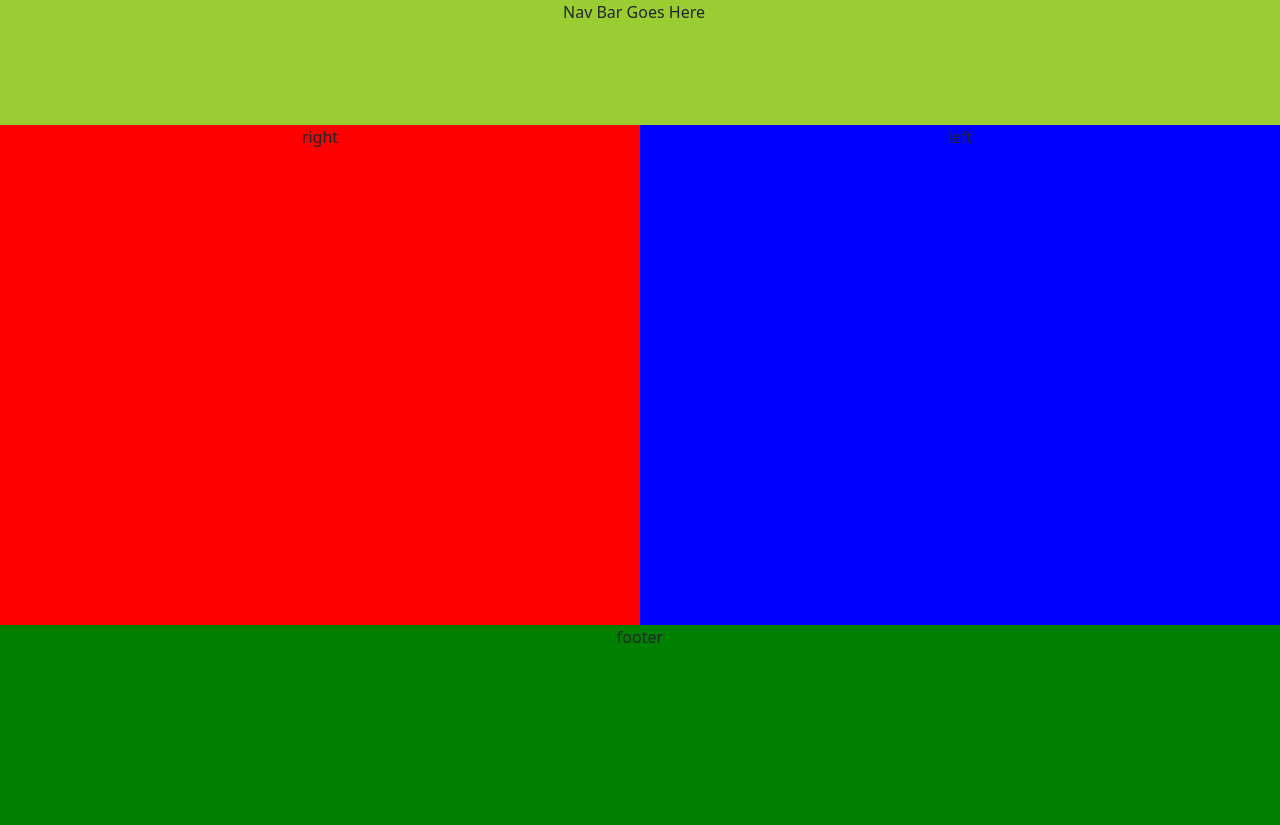
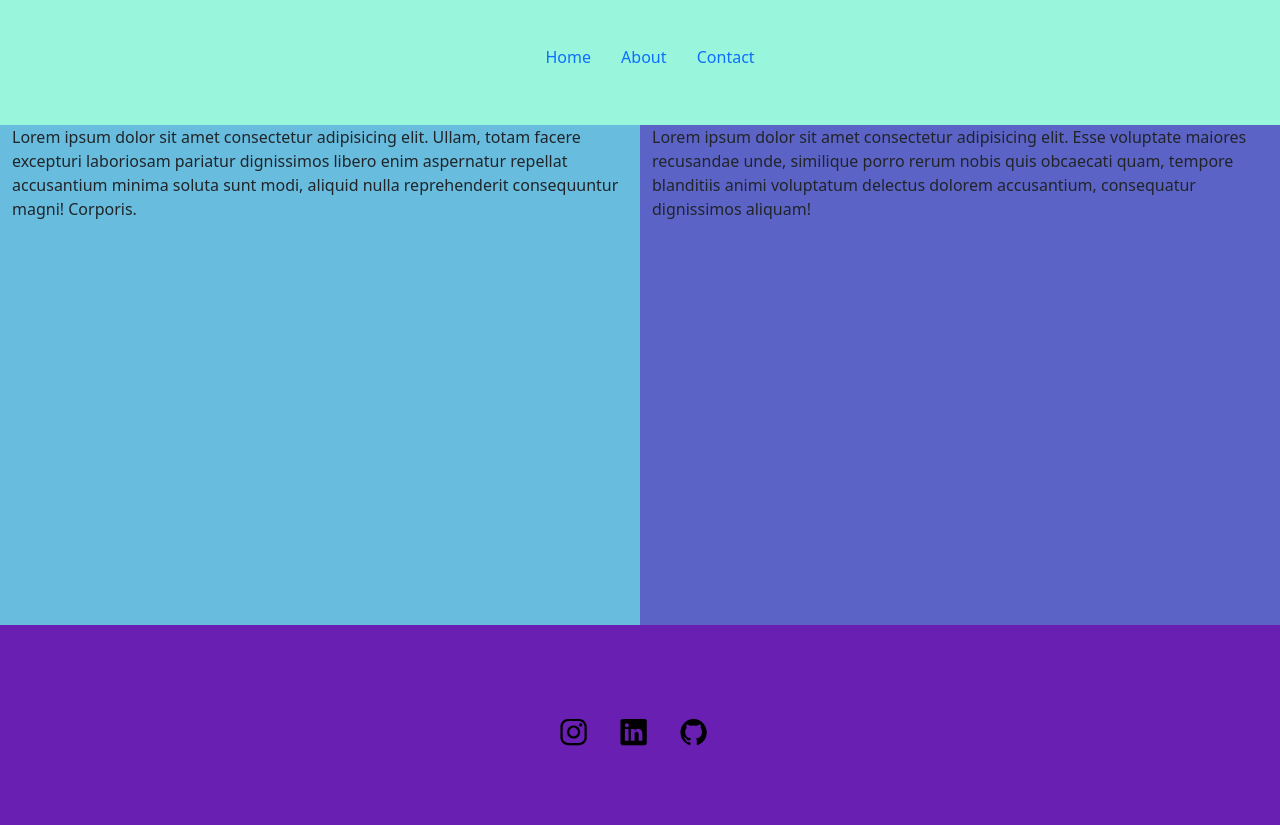
Before and after one commit to Fpcfan511/collab-practice, a plain HTML site: page index.html in a window 1280 px wide. Drawn offline with nearby package versions, Linux system fonts and the light colour scheme.

Commit message:
added color scheme, nav buttons and social icons in footer

```diff
--- a/css/styles.css
+++ b/css/styles.css
@@ -1,16 +1,44 @@
 .nav{
-    background-color: yellowgreen;
+    background-color: #9AF5DD;
     height: 125px;
 }
+li{
+    color: black;
+    font-family: 'Trebuchet MS', 'Lucida Sans Unicode', 'Lucida Grande', 'Lucida Sans', Arial, sans-serif;
+    transform: translate(0%, 100%);
+}
+li a{
+    text-decoration: none;
+}
+a:visited{
+    color: black;
+}
 .right{
-    background-color: red;
+    background-color: #68BDDF;
     height: 500px;
 }
 .left{
-    background-color: blue;
+    background-color: #5C63C7;
     height: 500px;
 }
 .footer{
-    background-color: green;
+    bottom: 0;
+    background-color: #691FB1;
     height: 200px;
 }
+.social-icon{
+    display: inline-flex;
+    transform: translate(-40%, 70%);
+
+}
+.social-icon:visited{
+    color: #000000;
+}
+ion-icon{
+    font-size: 30px;
+    color: #000000;
+    transition: color 0.6s;
+}
+ion-icon:hover{
+    color: #68BDDF;
+}
--- a/index.html
+++ b/index.html
@@ -4,20 +4,48 @@
     <meta charset="utf-8">
     <meta name="viewport" content="width=device-width, initial-scale=1">
     <link rel="stylesheet" href="./css/styles.css">
-    <title>Bootstrap demo</title>
+    <title>Day 4 Take Home</title>
     <link href="https://cdn.jsdelivr.net/npm/bootstrap@5.2.0/dist/css/bootstrap.min.css" rel="stylesheet" integrity="sha384-gH2yIJqKdNHPEq0n4Mqa/HGKIhSkIHeL5AyhkYV8i59U5AR6csBvApHHNl/vI1Bx" crossorigin="anonymous">
   </head>
   <body>
 
     <div class="container-fluid">
         <div class="row">
-            <div class="nav d-flex justify-content-center">Nav Bar Goes Here</div>
-            <div class="col-md-3 col-lg-6 right d-flex justify-content-center">right</div>
-            <div class="col-md-3 col-lg-6 left d-flex justify-content-center">left</div>
-            <div class="footer d-flex justify-content-center">footer</div>
+            <div class="nav d-flex justify-content-center">
+              <ul>
+                <li class="btn"><a href="./index.html">Home</a></li>
+                <li class="btn"><a href="#">About</a></li>
+                <li class="btn"><a href="#">Contact</a></li>
+              </ul>
+            </div>
+            <div class="col-md-6 col-lg-6 right d-flex justify-content-center"><p>Lorem ipsum dolor sit amet consectetur adipisicing elit. Ullam, totam facere excepturi laboriosam pariatur dignissimos libero enim aspernatur repellat accusantium minima soluta sunt modi, aliquid nulla reprehenderit consequuntur magni! Corporis.</p></div>
+            <div class="col-md-6 col-lg-6 left d-flex justify-content-center"><p>Lorem ipsum dolor sit amet consectetur adipisicing elit. Esse voluptate maiores recusandae unde, similique porro rerum nobis quis obcaecati quam, tempore blanditiis animi voluptatum delectus dolorem accusantium, consequatur dignissimos aliquam!</p></div>
+            <div class="footer d-flex justify-content-center">
+              <ul class="social-links">
+                <a class="social-icon" href="https://www.instagram.com/davidbearheart" target="_blank">
+                    <li class="btn">
+                        <ion-icon name="logo-instagram">Instagram</ion-icon>
+                    </li>
+                </a>
+                <a class="social-icon" href="https://www.linkedin.com/in/david-bearheart-41a03b71/" target="_blank">
+                    <li class="btn">
+                        <ion-icon name="logo-linkedin">Linkedin</ion-icon>
+                    </li>
+                </a>
+               <a class="social-icon" href="https://github.com/Dbearheart" target="_blank">
+                    <li class="btn">
+                        <ion-icon name="logo-github">Github</ion-icon>
+                    </li>
+                </a>
+              </ul>
+            </div>
         </div>
     </div>
 
     <script src="https://cdn.jsdelivr.net/npm/bootstrap@5.2.0/dist/js/bootstrap.bundle.min.js" integrity="sha384-A3rJD856KowSb7dwlZdYEkO39Gagi7vIsF0jrRAoQmDKKtQBHUuLZ9AsSv4jD4Xa" crossorigin="anonymous"></script>
+    <script type="module" src="https://unpkg.com/ionicons@5.5.2/dist/ionicons/ionicons.esm.js">
+    </script>
+    <script nomodule src="https://unpkg.com/ionicons@5.5.2/dist/ionicons/ionicons.js">
+    </script>
   </body>
 </html>
```
